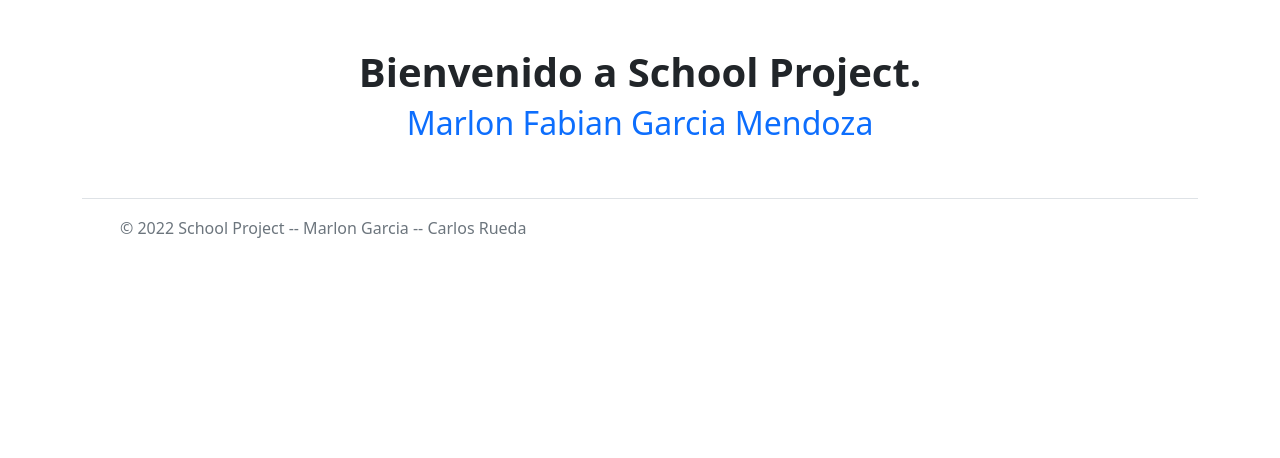
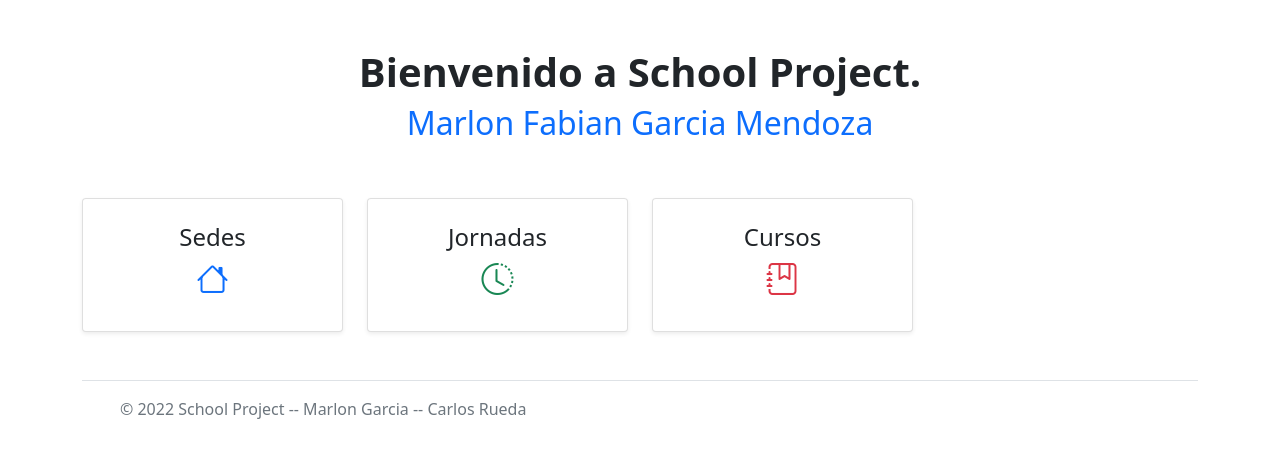
Before and after one commit to marlonfabianqoh/School-Project, a PHP site: page /home.php in a window 1280 px wide. Shown: the part 56-514 px from the top of the page. Run offline with PHP 8.4, Linux system fonts and the light colour scheme.

Commit message:
Implementacion de las opciones del home y su navegacion

```diff
--- a/views/home.php
+++ b/views/home.php
@@ -32,6 +32,40 @@
                     </div>
                 </div>
             </div>
+            <div class="row mt-5">
+                <div class="col-md-3">
+                    <a href="/SCHOOL-PROJECT/views/admin/adminSedes.php" class="text-decoration-none">
+                        <div class="card text-center shadow-sm p-4">
+                            <h4 class="card-title text-dark">Sedes</h4>
+                            <h2>
+                                <i class="bi bi-house text-primary"></i>
+                            </h2>
+                        </div>
+                    </a>
+                </div>
+
+                <div class="col-md-3">
+                    <a href="/SCHOOL-PROJECT/views/admin/adminJornadas.php" class="text-decoration-none">
+                        <div class="card text-center shadow-sm p-4">
+                            <h4 class="card-title text-dark">Jornadas</h4>
+                            <h2>
+                                <i class="bi bi-clock-history text-success"></i>
+                            </h2>
+                        </div>
+                    </a>
+                </div>
+
+                <div class="col-md-3">
+                    <a href="#" class="text-decoration-none">
+                        <div class="card text-center shadow-sm p-4">
+                            <h4 class="card-title text-dark">Cursos</h4>
+                            <h2>
+                                <i class="bi bi-journal-bookmark text-danger"></i>
+                            </h2>
+                        </div>
+                    </a>
+                </div>
+            </div>
         </div>
         <?php
             require('../componentes/footer.php');
```
Also changed, not shown: views/admin/adminJornada.php (renamed from views/admin/adminJornada.html), views/admin/adminSedes.php (renamed from views/admin/adminSedes.html).
